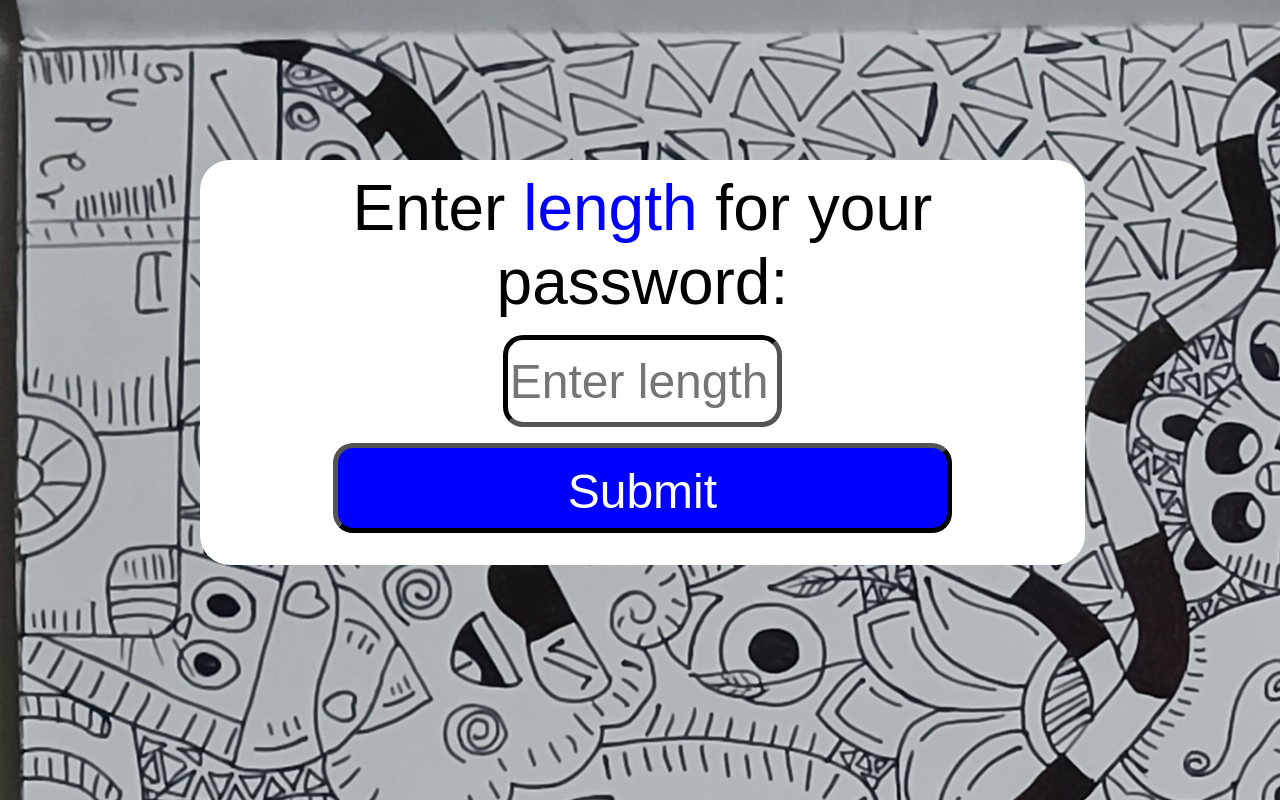
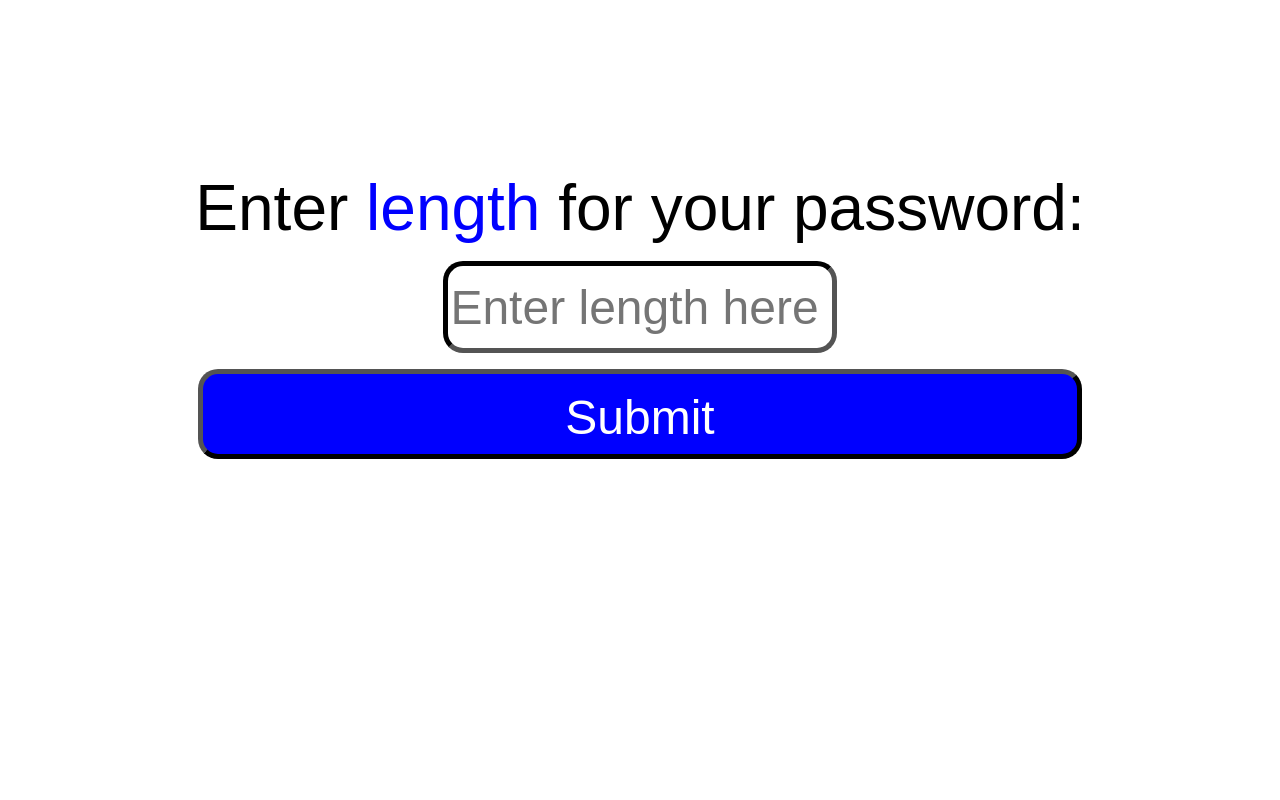
Before and after one commit to aryachawan/passmate, a Flask app: template templates/generator.html in a window 1280 px wide. Run offline with Flask 3, Linux system fonts and the light colour scheme; the template is opened without the code that fills it, so the values that code supplies are empty.

Commit message:
Update generator.html

```diff
--- a/templates/generator.html
+++ b/templates/generator.html
@@ -6,7 +6,7 @@
 </head>
 <style>
     body {
-        background-image: url("/static/back1.jpg");
+        background-color: white;
     }
 
     #entlabel {
@@ -49,10 +49,9 @@
         border-width: 5px;
     }
     #infobox{
+        text-align: center;
         background-color: white;
-        max-width: 70%;
         border-radius: 30px;
-        margin-left: 12rem;
         padding-bottom: 1rem;
     }
 </style>
```
